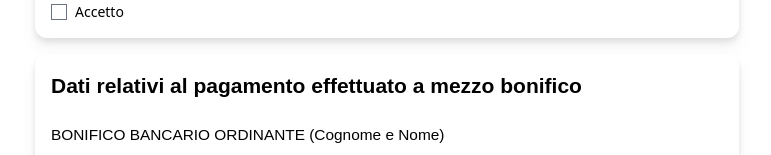
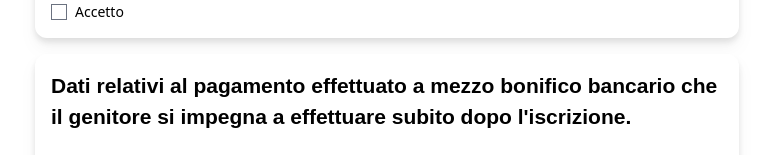
Before and after one commit to nicolofranceschi/galletto, a Next.js app: page /b in a window 1280 px wide. Shown: the part 5660-5815 px from the top of the page, without its empty margins (509-1280 px from the left). Built offline with nearby package versions, Linux system fonts and the light colour scheme; no server answers.

Commit message:
Update payment details in B component

```diff
--- a/pages/b.jsx
+++ b/pages/b.jsx
@@ -619,7 +619,7 @@ export default function B() {
               </Section>}
               <Section
                 family="BC_"
-                title="Dati relativi al pagamento effettuato a mezzo bonifico"
+                title="Dati relativi al pagamento effettuato a mezzo bonifico bancario che il genitore si impegna a effettuare subito dopo l'iscrizione."
               >
                 <Wrapper title="BONIFICO BANCARIO ORDINANTE (Cognome e Nome)">
                   <Input name="Intestatario" />
```
